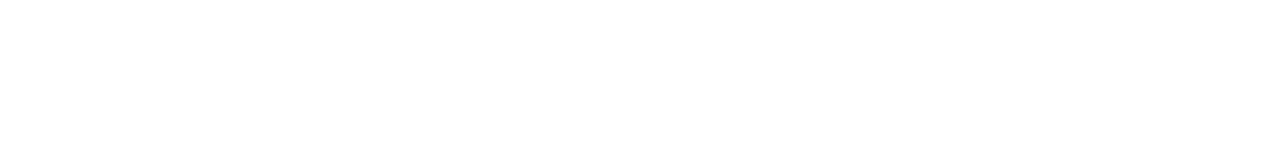
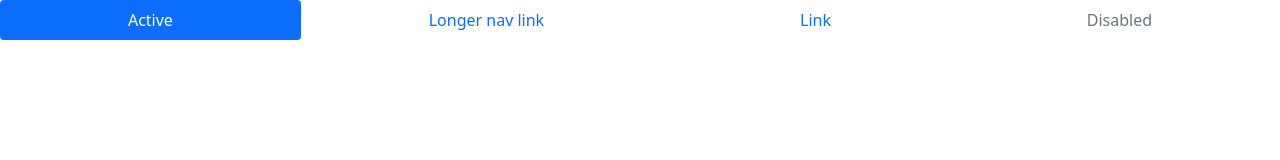
Before and after one commit to ROBERT-Gimenez/Practicacongitbranch, a plain HTML site: page index.html in a window 1280 px wide. Drawn offline with nearby package versions, Linux system fonts and the light colour scheme.

Commit message:
header agregado

```diff
--- a/index.html
+++ b/index.html
@@ -5,8 +5,22 @@
     <meta http-equiv="X-UA-Compatible" content="IE=edge">
     <meta name="viewport" content="width=device-width, initial-scale=1.0">
     <title>Document</title>
+    <!-- CSS only -->
+<link href="https://cdn.jsdelivr.net/npm/bootstrap@5.1.3/dist/css/bootstrap.min.css" rel="stylesheet" integrity="sha384-1BmE4kWBq78iYhFldvKuhfTAU6auU8tT94WrHftjDbrCEXSU1oBoqyl2QvZ6jIW3" crossorigin="anonymous">
 </head>
 <body>
+    <header>
+    <nav class="nav nav-pills flex-column flex-sm-row">
+        <a class="flex-sm-fill text-sm-center nav-link active" aria-current="page" href="#">Active</a>
+        <a class="flex-sm-fill text-sm-center nav-link" href="#">Longer nav link</a>
+        <a class="flex-sm-fill text-sm-center nav-link" href="#">Link</a>
+        <a class="flex-sm-fill text-sm-center nav-link disabled">Disabled</a>
+      </nav>
+    </header>
 
+
+
+    <!-- JavaScript Bundle with Popper -->
+<script src="https://cdn.jsdelivr.net/npm/bootstrap@5.1.3/dist/js/bootstrap.bundle.min.js" integrity="sha384-ka7Sk0Gln4gmtz2MlQnikT1wXgYsOg+OMhuP+IlRH9sENBO0LRn5q+8nbTov4+1p" crossorigin="anonymous"></script>
 </body>
 </html>
```
